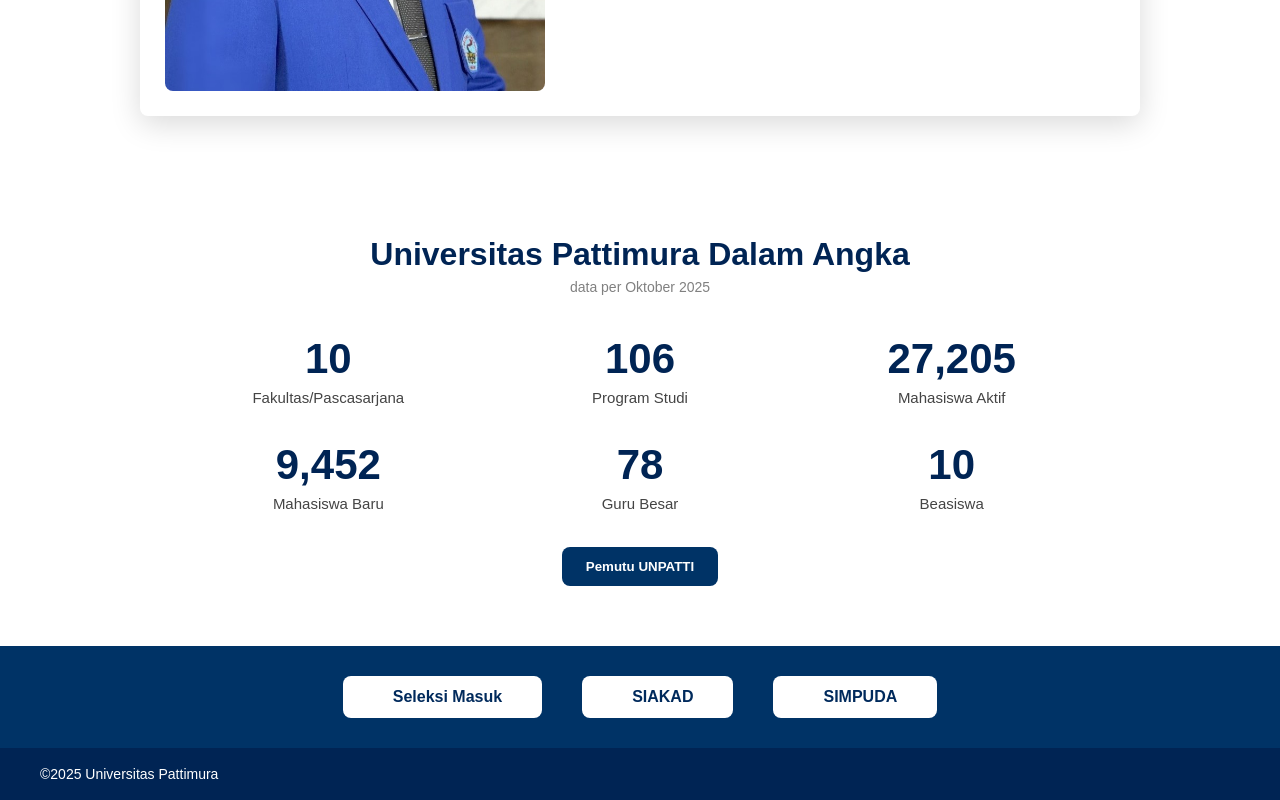
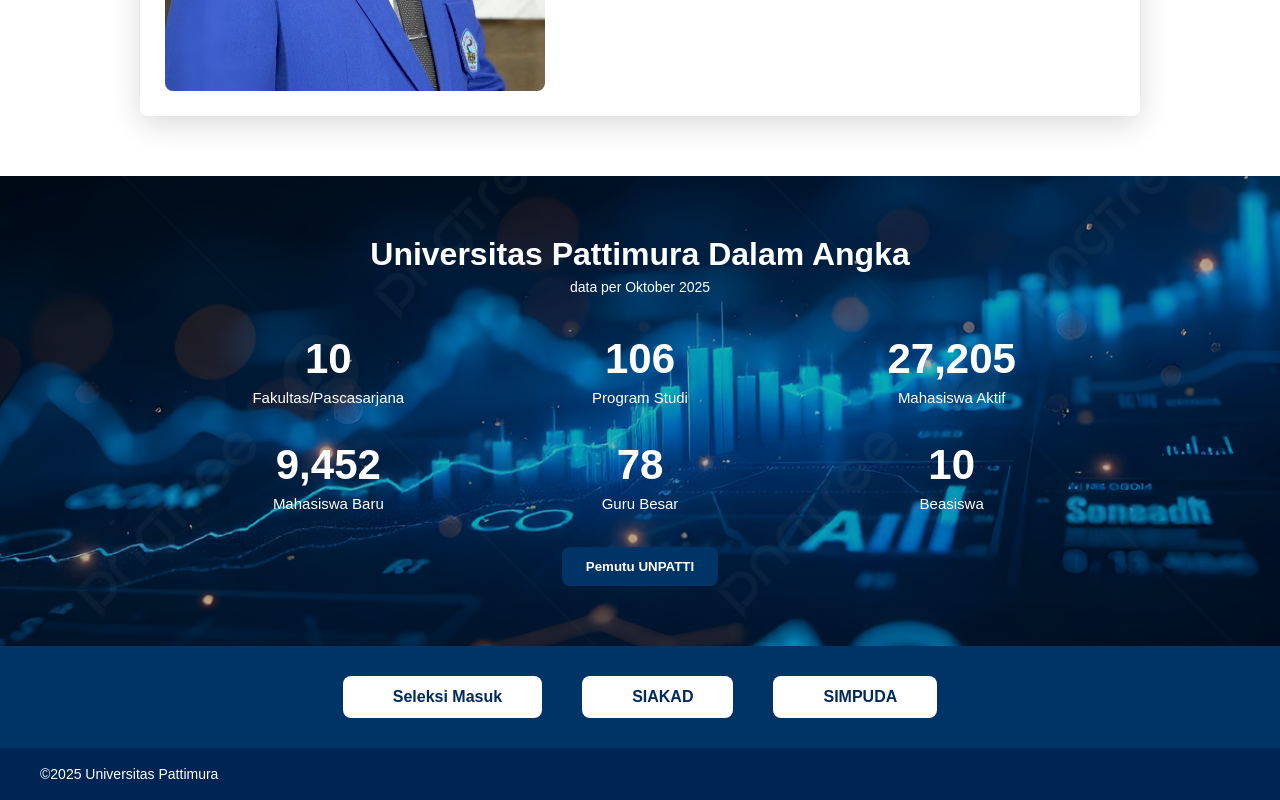
Before and after one commit to fahlevifahada/Tugas-Web, a plain HTML site: page index.html in a window 1280 px wide. Shown: the part 1293-2093 px from the top of the page. Drawn offline with Linux system fonts and the light colour scheme.

Commit message:
Add files via upload

```diff
--- a/style.css
+++ b/style.css
@@ -157,10 +157,13 @@
 
 /* ANGKA UNPATTI */
 .angka-section {
-    background: white; /* background putih sesuai permintaan */
+    background: url("assets/statistik.jpg") center center/cover no-repeat;
+    background-attachment: fixed;
+    background-color: rgba(0, 0, 0, 0.285);
+    background-blend-mode: darken;
     text-align: center;
     padding: 60px 20px;
-    color: #002454;
+    color: #ffffff;
 }
 
 .angka-title {
@@ -170,7 +173,7 @@
 
 .angka-date {
     margin-top: 6px;
-    color: gray;
+    color: white;
     font-size: 14px;
     margin-bottom: 40px;
 }
@@ -190,7 +193,7 @@
 
 .angka-item p {
     font-size: 15px;
-    color: #444;
+    color: #ffffff;
     margin-top: 6px;
 }
 
```
Also changed, not shown: index.html (+2 -0 lines), assets/statistik.jpg (added).
